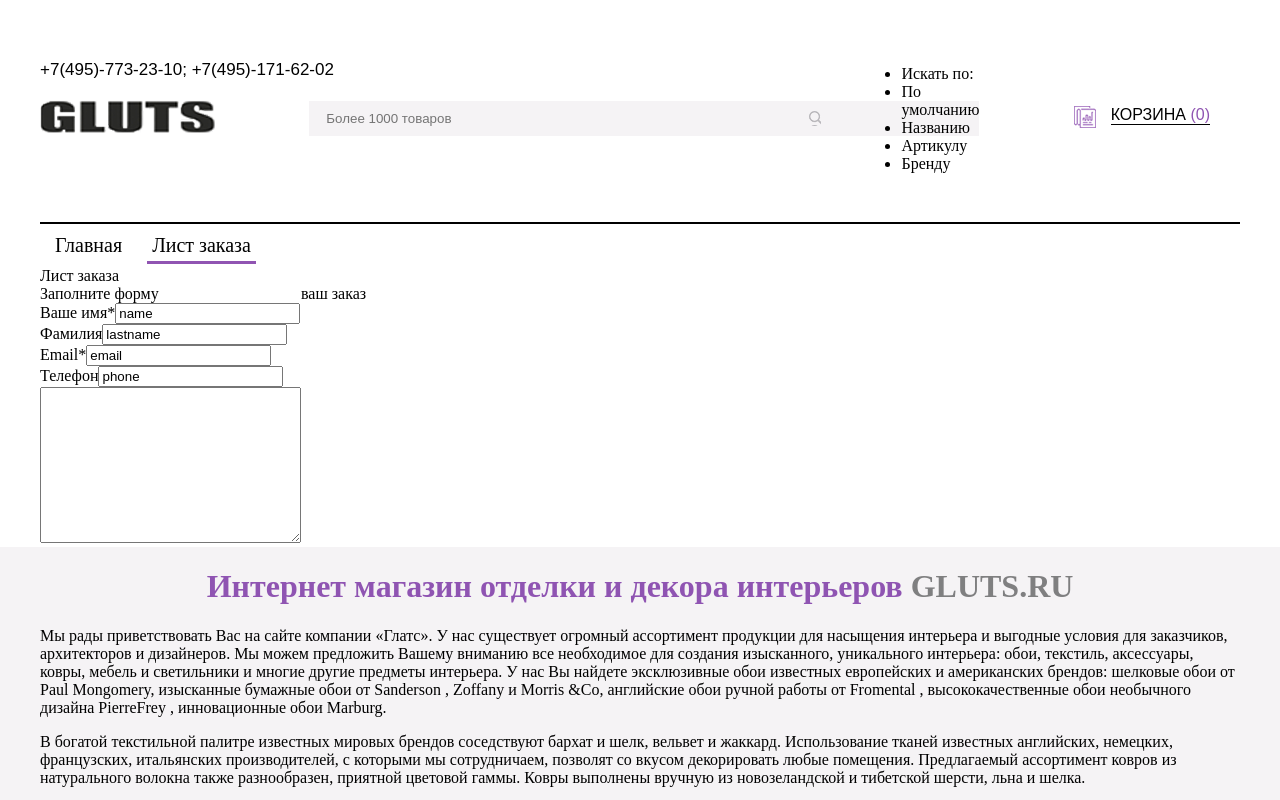
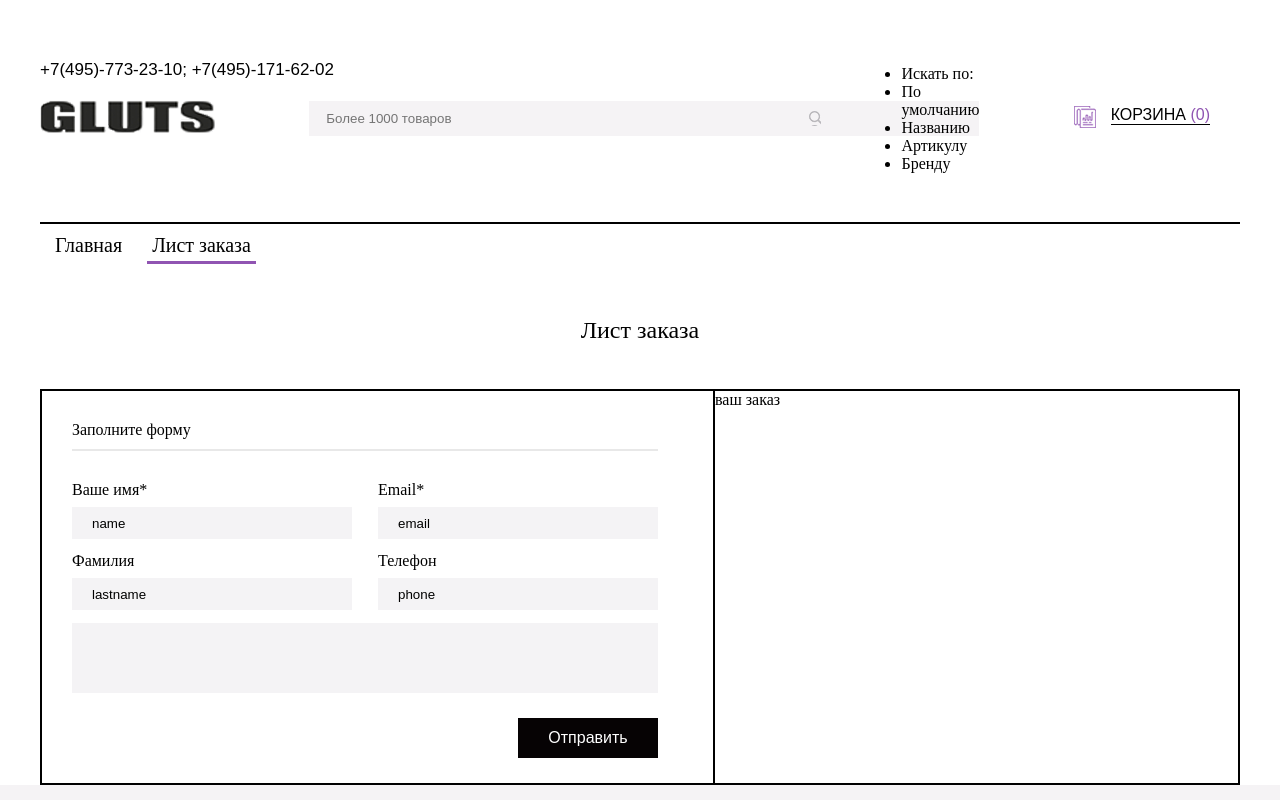
Before and after one commit to Serge0111/internet-shop, an Angular app: page /registration-order in a window 1280 px wide. Shown: the top 800 px of the page. Built offline with nearby package versions, Linux system fonts and the light colour scheme.

Commit message:
form is done

```diff
--- a/src/app/products/products.component.sass
+++ b/src/app/products/products.component.sass
@@ -19,7 +19,7 @@
             height: 34px
             border: none
             outline: none
-            background-color: '#9054b2'
+            background-color: #9054b2
             font-size: 16px
             color: white
             margin-top: 35px
--- a/src/app/registration-order/registration-order.component.html
+++ b/src/app/registration-order/registration-order.component.html
@@ -1,5 +1,5 @@
 <div class="order">
-  <div>Лист заказа</div>
+  <div class="order-sheet">Лист заказа</div>
   <div class="order-container">
     <div class="form">
       <div class="fill-in-form">
@@ -7,32 +7,35 @@
       </div>
       <div class="fill-data" [formGroup] = "form">
         <div class="first-last-name">
-          <div>
+          <div class="first-name">
             <label for="your-name">Ваше имя*</label>
-            <input type="text" id="your-name" formControlName = "firstName">
+            <input type="text" class="input-general" id="your-name" formControlName = "firstName">
           </div>
-          <div>
+          <div class="last-name">
             <label for="last-name">Фамилия</label>
-            <input type="text" id="last-name" formControlName = "lastName">
+            <input type="text" class="input-general" id="last-name" formControlName = "lastName">
           </div>
         </div>
         <div class="email-phone">
-          <div>
+          <div class="email">
             <label for="email">Email*</label>
-            <input type="text" id="email" formControlName = "email" [ngClass] = "{'invalid': inValid}">          </div>
-          <div>
+            <input type="text" class="input-general" id="email" formControlName = "email" [ngClass] = "{'invalid': form.status === 'INVALID'}">          </div>
+          <div class="phone">
             <label for="phone-number">Телефон</label>
-            <input type="text" id="phone-number" formControlName = "phone">
+            <input type="text" class="input-general" id="phone-number" formControlName = "phone">
           </div>
         </div>
       </div>
       <div class="comment-for-order">
-        <div>
-          <textarea name="" id="" cols="30" rows="10"></textarea>
+        <div class="textarea">
+          <textarea name="" id="textarea" cols="30" rows="10"></textarea>
+        </div>
+        <div class="button">
+          <button>Отправить</button>
         </div>
       </div>
     </div>
-    <div>
+    <div class="your-order">
       ваш заказ
     </div>
   </div>
--- a/src/app/registration-order/registration-order.component.sass
+++ b/src/app/registration-order/registration-order.component.sass
@@ -1,9 +1,85 @@
 .order
-    width: 100%
+    max-width: 1200px
+    width: 1200px
     display: flex
     flex-direction: column
+    .order-sheet
+        margin: 0 auto
+        margin-top: 50px
+        margin-bottom: 45px
+        font-size: 24px
     .order-container
         display: flex
         flex-direction: row
+        .your-order
+            border-width: 2px 2px 2px 0
+            border-style: solid
+            max-width: 525px
+            width: 100%
+            box-sizing: border-box
+        .form
+            max-width: 675px
+            width: 100%
+            padding: 30px 55px 0 30px
+            border-width: 2px 2px 2px 2px
+            border-style: solid
+            box-sizing: border-box
+            .fill-in-form
+                font-size: 15px
+            .fill-data
+                display: flex
+                flex-direction: row
+                margin-top: 30px
+                justify-content: space-between
+                .first-last-name,.email-phone
+                    display: flex
+                    flex-direction: column
+                    width: 100%
+                    max-width: 280px
+                    .first-name, .last-name, .email, .phone
+                        display: flex
+                        flex-direction: column
+                        margin-bottom: 13px
+                        label
+                            margin-bottom: 8px
+                        .input-general
+                            height: 30px
+                            border: none
+                            background: #f4f3f5
+                            padding-left: 20px
+            .comment-for-order
+                .button
+                    display: flex
+                    justify-content: flex-end
+                    margin-bottom: 25px
+                    button
+                        width: 140px
+                        height: 40px
+                        border: none
+                        outline: none
+                        cursor: pointer
+                        background: #060304
+                        color: #ffffff
+                        font-size: 16px
+                .textarea
+                    max-height: 70px
+                    margin-bottom: 25px
+                    #textarea
+                        border: none
+                        background: #f4f3f5
+                        outline: none
+                        resize: none
+                        width: 100%
+                        box-sizing: border-box
+                        height: 70px
+
+            .fill-in-form
+                display: flex
+                border-bottom: 2px solid #e8e8e8
+                margin-bottom: 10px
+                font-size: 16px
+                padding-bottom: 10px
 .invalid
     border: 1px solid red
+    box-shadow: 0px 0px 10px 1px red
+    outline: none
--- a/src/app/registration-order/registration-order.component.ts
+++ b/src/app/registration-order/registration-order.component.ts
@@ -6,7 +6,7 @@ import { FormBuilder, FormGroup, FormControl } from '@angular/forms';
   styleUrls: ['./registration-order.component.sass']
 })
 export class RegistrationOrderComponent implements OnInit {
-  public inValid = false;
+  public hide = false;
   public form: FormGroup = this._fb.group({
     firstName: ['name'],
     lastName: ['lastname'],
@@ -16,12 +16,13 @@ export class RegistrationOrderComponent implements OnInit {
 
   public myValidator(formValue) {
     if (formValue.value.length < 3) {
-
-      return {error: 'sory'};
+      console.log(formValue);
+      return {'no-equal': true};
     } else {
-      return {ok: 'ok'};
+      return null;
     }
   }
+
   constructor(
     private _fb: FormBuilder
   ) { }
--- a/src/index.html
+++ b/src/index.html
@@ -4,8 +4,8 @@
   <meta charset="utf-8">
   <title>InternetShop</title>
   <base href="/">
-
-  <meta name="viewport" content="width=device-width, initial-scale=1">
+  <meta name="viewport" content="width=device-width, initial-scale=1.0">
+  <meta name="viewport" content="width=device-width, initial-scale=1, shrink-to-fit=no">
   <link rel="icon" type="image/x-icon" href="favicon.ico">
 </head>
 <body>
```
Also changed, not shown: src/styles.css (line endings or trailing spaces).
